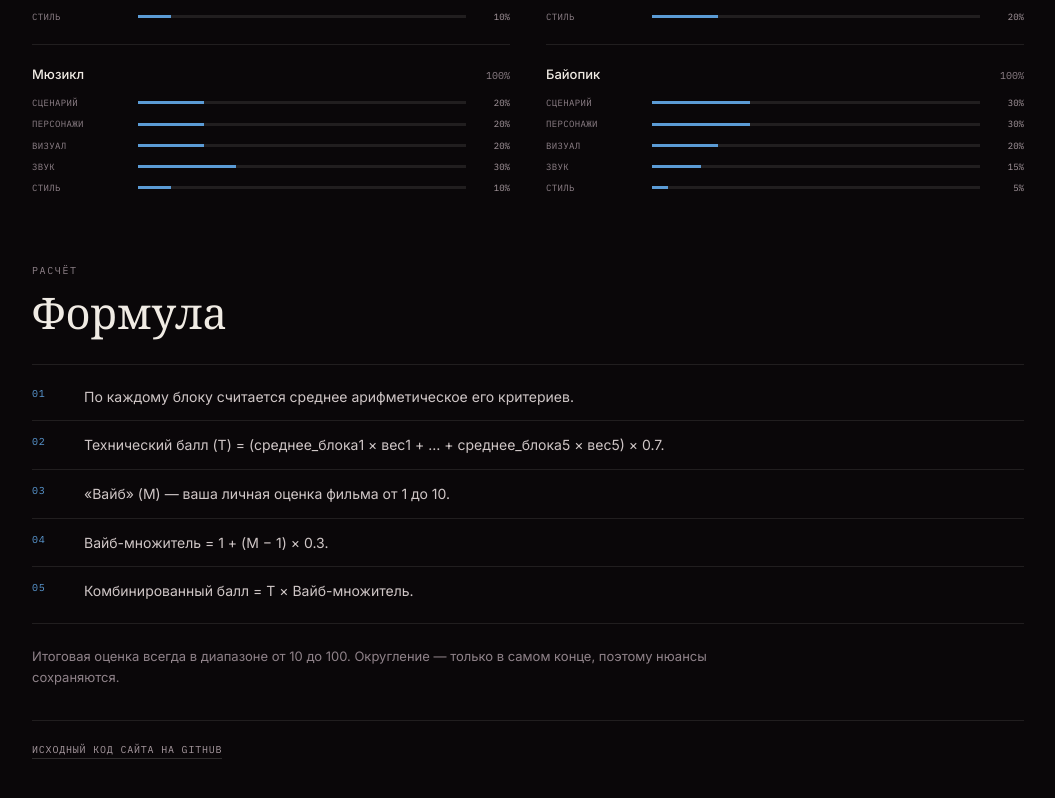
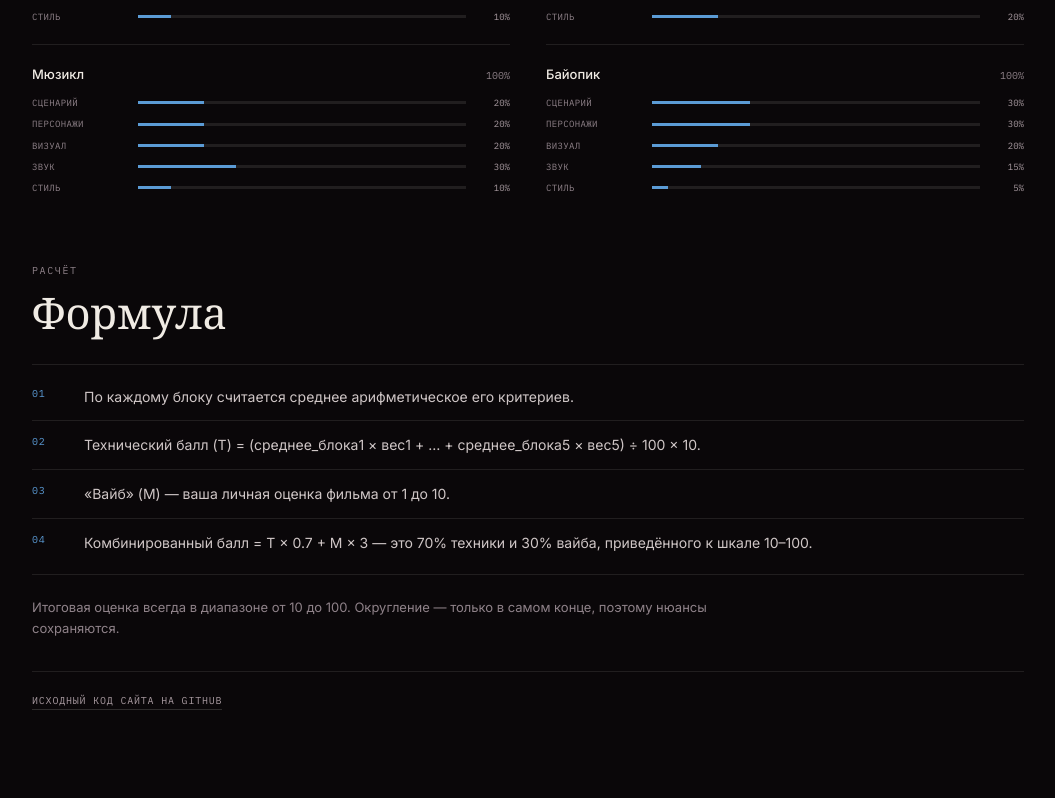
Before and after one commit to Fearrlesz/cinephilium-frontend, a React (Create React App) app: page /about in a window 1280 px wide. Shown: the part 2007-2805 px from the top of the page, without its empty margins (112-1167 px from the left). Built offline with nearby package versions, Linux system fonts and the light colour scheme; no server answers.

Commit message:
Update AboutPage.jsx

```diff
--- a/src/pages/AboutPage/AboutPage.jsx
+++ b/src/pages/AboutPage/AboutPage.jsx
@@ -106,17 +106,12 @@ function AboutPage() {
           <h2 id="about-formula-title" className="about-section-title">Формула</h2>
         </header>
 
-        <ol className="about-formula-steps">
-          <li>По каждому блоку считается среднее арифметическое его критериев.</li>
-          <li>
-            Технический балл (T) = (среднее_блока1 × вес1 + … + среднее_блока5 × вес5)
-            × {TECHNICAL_MULTIPLIER}.
-          </li>
-          <li>«Вайб» (M) — ваша личная оценка фильма от 1 до 10.</li>
-          <li>Вайб-множитель = 1 + (M − 1) × {VIBE_STEP}.</li>
-          <li>Комбинированный балл = T × Вайб-множитель.</li>
-        </ol>
-
+      <ol className="about-formula-steps">
+  <li>По каждому блоку считается среднее арифметическое его критериев.</li>
+  <li>Технический балл (T) = (среднее_блока1 × вес1 + … + среднее_блока5 × вес5) ÷ 100 × 10.</li>
+  <li>«Вайб» (M) — ваша личная оценка фильма от 1 до 10.</li>
+  <li>Комбинированный балл = T × 0.7 + M × 3 — это 70% техники и 30% вайба, приведённого к шкале 10–100.</li>
+</ol>
         <p className="about-formula-note">
           Итоговая оценка всегда в диапазоне от {MIN_SCORE} до {MAX_SCORE}.
           Округление — только в самом конце, поэтому нюансы сохраняются.
```
